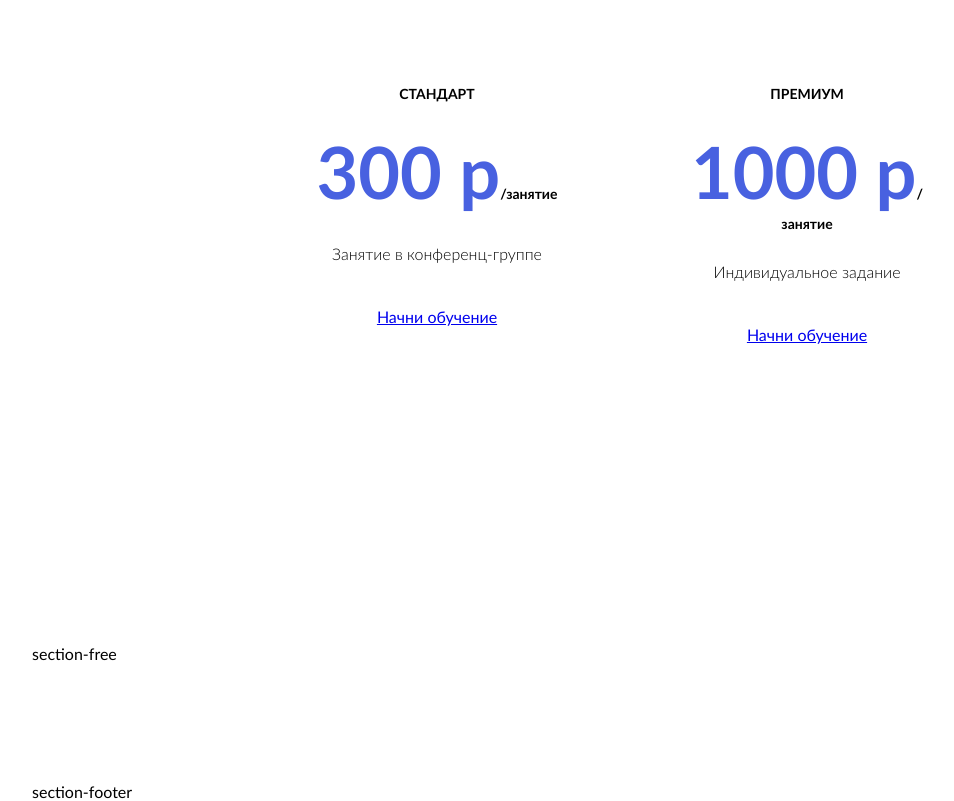
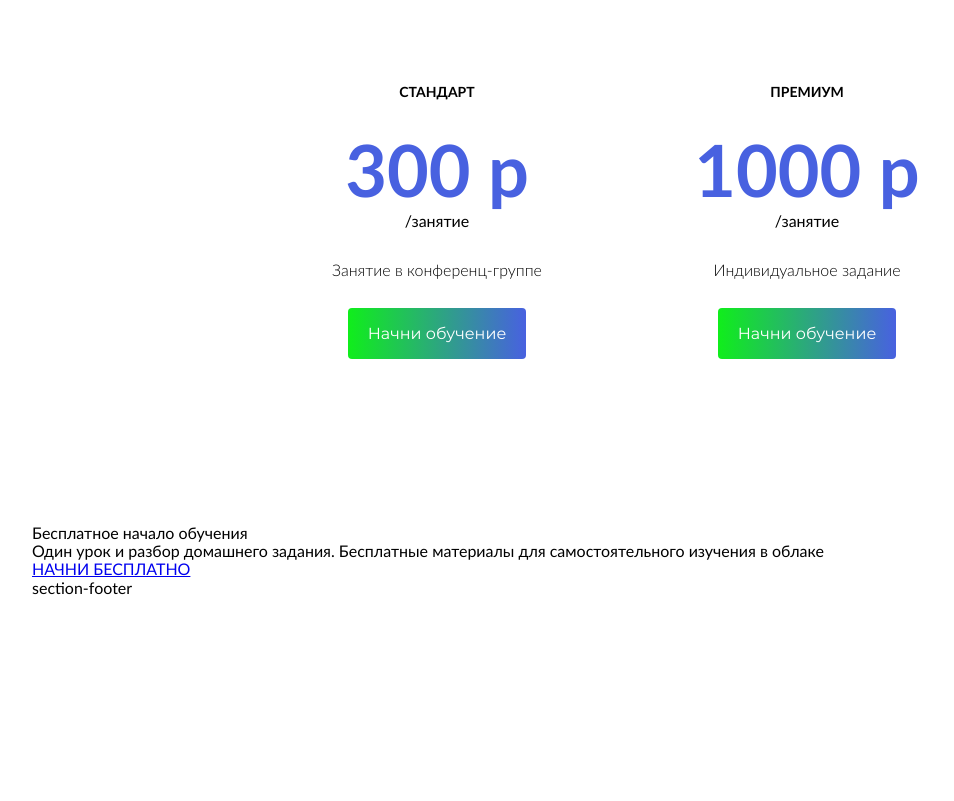
Before and after one commit to Tekill39/stm, a website: page index.html in a window 1280 px wide. Shown: the part 3220-4021 px from the top of the page, without its empty margins (18-972 px from the left). After the commit the page ends 3817 px from the top, so only its background shows below. Drawn offline with Linux system fonts and the light colour scheme.

Commit message:
section free

```diff
--- a/index.html
+++ b/index.html
@@ -26,7 +26,7 @@
                             <input type="text" placeholder="Ваша почта">
                         </div>
                         <div class="section-header-wrapper__form-button">
-                            <button>Начни обучение</button>
+                            <button class="btn-start">Начни обучение</button>
                         </div>
                     </div>
                 </div>
@@ -93,7 +93,8 @@
             </div>
             <div class="section-founder__content">
                 <div class="section-founder__content-text">Добро пожаловать в онлайн-школу математики STM.
-                    Я занимаюсь педагогической деятельностью с 2014 года, мои ученики успешно сдают ОГЭ, вступительные экзамены в учебные заведения или просто улучшают свои показатели успеваимости</div>
+                    Я занимаюсь педагогической деятельностью с 2014 года, мои ученики успешно сдают ОГЭ, вступительные
+                    экзамены в учебные заведения или просто улучшают свои показатели успеваимости</div>
                 <div class="section-founder__content-name">Тамара Малахова</div>
                 <div class="section-founder__content-post">Основатель школы</div>
             </div>
@@ -105,22 +106,25 @@
     <section class="section-outer section-plans">
         <div class="section-inner">
             <div class="section-plans__title">Выбери свой пакет обучения</div>
-            <div class="section-plans__subtitle">Lorem ipsum dolor sit amet consectetur adipisicing elit. Quibusdam dignissimos necessitatibus nam eum ipsum cupiditate fuga eaque similique expedita tempora?</div>
+            <div class="section-plans__subtitle">Lorem ipsum dolor sit amet consectetur adipisicing elit. Quibusdam
+                dignissimos necessitatibus nam eum ipsum cupiditate fuga eaque similique expedita tempora?</div>
             <div class="section-plans__list">
                 <div class="section-plans__list-item active">
                     <div class="section-plans__list-item_title">Стандарт</div>
-                    <div class="section-plans__list-item_price"><span class="prefix">300 р</span><span class="postfix">/занятие</span></div>
+                    <div class="section-plans__list-item_price"><span class="prefix">300 р</span><br
+                            class="postfix">/занятие</br></div>
                     <div class="section-plans__list-item_description">Занятие в конференц-группе</div>
                     <div class="section-plans__list-item_button">
-                        <a href="#">Начни обучение</a>
+                        <a href="#" class="btn-start">Начни обучение</a>
                     </div>
                 </div>
                 <div class="section-plans__list-item">
                     <div class="section-plans__list-item_title">Премиум</div>
-                    <div class="section-plans__list-item_price"><span class="prefix">1000 р</span><span class="postfix">/занятие</span></div>
+                    <div class="section-plans__list-item_price"><span class="prefix">1000 р</span><br
+                            class="postfix">/занятие</br></div>
                     <div class="section-plans__list-item_description">Индивидуальное задание</div>
                     <div class="section-plans__list-item_button">
-                        <a href="#">Начни обучение</a>
+                        <a href="#" class="btn-start">Начни обучение</a>
                     </div>
                 </div>
             </div>
@@ -129,9 +133,14 @@
     <!-- plans end -->
 
     <!-- free start -->
-    <section class="section-outer section-promo">
+    <section class="section-outer section-free">
         <div class="section-inner">
-            section-free
+            <div class="section-free__title">Бесплатное начало обучения</div>
+            <div class="section-free__description">Один урок и разбор домашнего задания. Бесплатные материалы для
+                самостоятельного изучения в облаке</div>
+            <div class="section-free__button">
+                <a href="#" class="btn-free">НАЧНИ БЕСПЛАТНО</a>
+            </div>
         </div>
     </section>
     <!-- free end -->
--- a/scss/style.scss
+++ b/scss/style.scss
@@ -183,6 +183,22 @@
      }
  }
 
+ .btn-start{
+
+        @include font-montserrat;
+        border: none;
+        background: linear-gradient(to right, #10ee1b, #4861e0);
+        font-size: 16px;
+        margin: 0;
+        padding: 16px 20px;
+        width: 100%;
+        color: $color-white;
+        border-radius: 4px;
+        cursor: pointer;
+        text-decoration: none;
+
+
+ }
 
  .section-header {
      color: white;
@@ -270,18 +286,7 @@
              }
 
              &-button {
-                 button {
-                     @include font-montserrat;
-                     border: none;
-                     background: linear-gradient(to right, #10ee1b, #4861e0);
-                     font-size: 16px;
-                     margin: 0;
-                     padding: 16px 20px;
-                     width: 100%;
-                     color: $color-white;
-                     border-radius: 4px;
 
-                 }
              }
          }
 
@@ -381,11 +386,14 @@
         font-size: 16px;
         line-height: 28px;
         font-weight: 300;
-        margin-bottom: 110px;
+        margin:0 auto 80px;
+        width: 50%;
     }
     &__list {
         display: flex;
         justify-content: center;
+        // align-items: flex-end;
+            }
         &-item {
             flex-basis: 370px;
             padding: 60px 45px;
@@ -419,9 +427,30 @@
                 font-weight: 300;
                 margin-bottom: 40px;
             }
-            &_button{}
+            &_button{
+                align-items: flex-end;
+            }
         }
     }
 }
 
  //=== Styles plans end /===
+
+
+//=== Styles free start /===
+.section-free {
+
+     text-align: center;
+     color:$color-white;
+
+     &__title {
+        font-size: 65px;
+        line-height: 48px;
+        font-weight: 300;
+     }
+     &__description{}
+     &__button{}
+
+ }
+
+ //=== Styles free end /===
```
Also changed, not shown: css/style.css.
